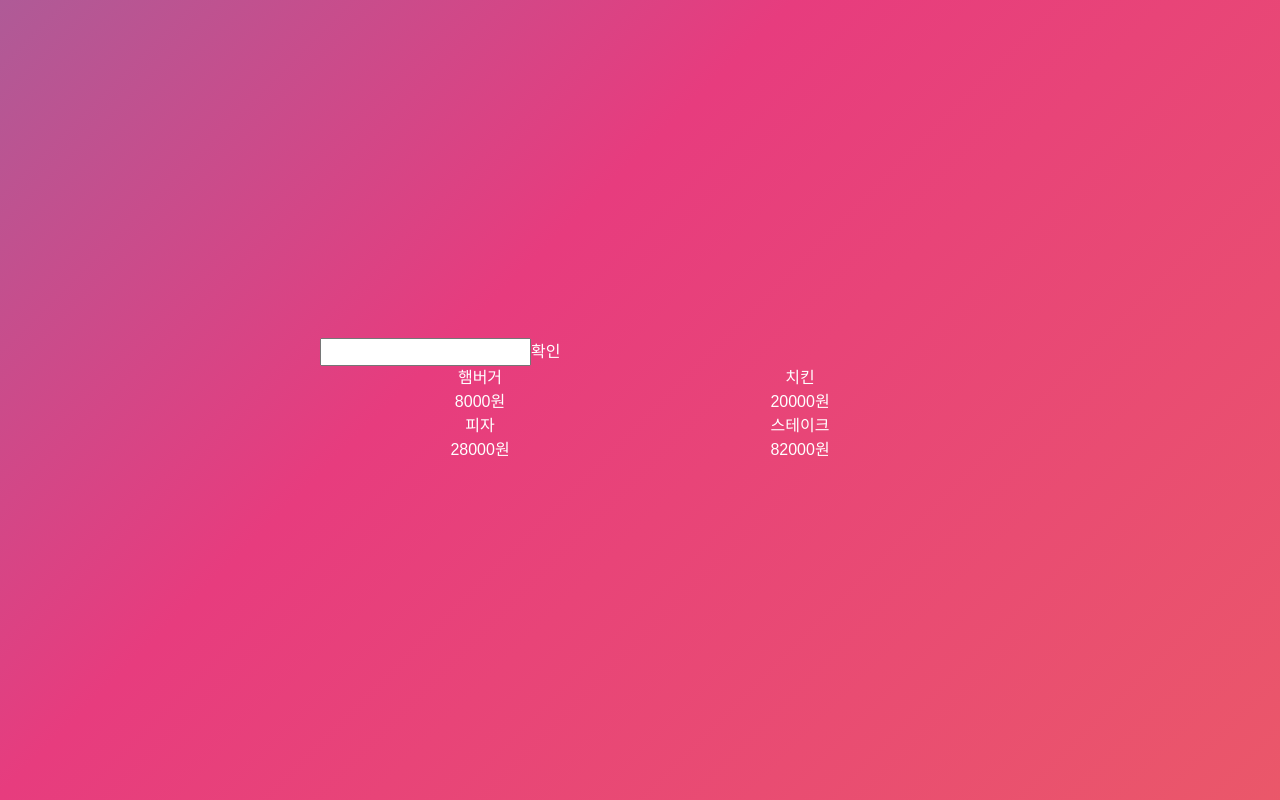
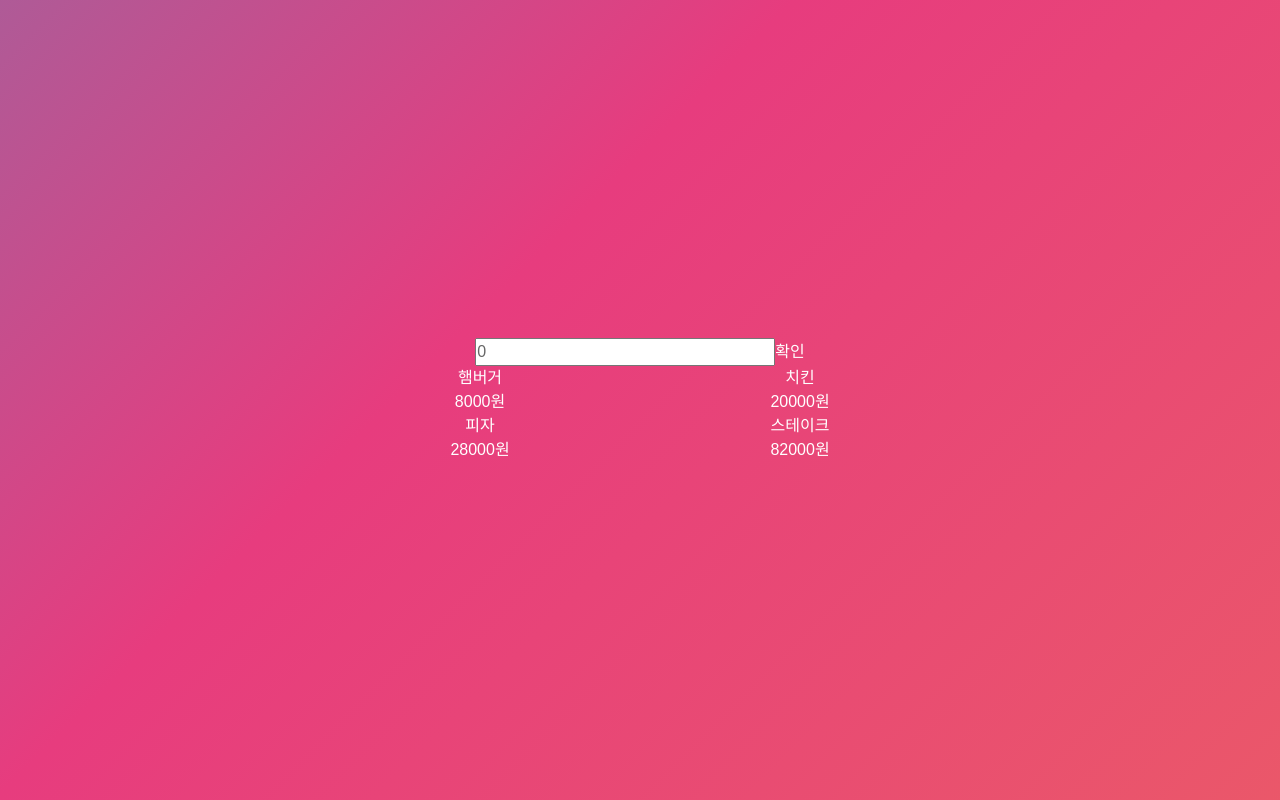
Before and after one commit to mznx13579/tdd-vue, a Vue app: page /time in a window 1280 px wide. Built offline with nearby package versions, Linux system fonts and the light colour scheme; a web font is replaced by a local one.

Commit message:
add: 가격을 입력했을 때 가격 입력창이 사라진다, 가격이 0원이면 경고 알림이 뜬다.

```diff
--- a/src/pages/Time.vue
+++ b/src/pages/Time.vue
@@ -1,8 +1,11 @@
 <template>
   <div class="time">
-    <div class="time__cost">
+    <div v-if="showWarnMessage" class="warn">
+      <p class="warn-message">가격을 입력해주세요.</p>
+    </div>
+    <div v-if="!time" class="time__cost">
       <input v-model.number="cost" class="time__cost--input cost-input" />
-      <button class="cost-button" @click="inputCost">확인</button>
+      <button class="cost-button" @click="inputCost(cost)">확인</button>
     </div>
     <div v-if="!time" class="food-list">
       <div v-for="food in foodList" :key="`food-${food.index}`" class="food" @click="clickFood(food)">
@@ -35,6 +38,7 @@ export default Vue.extend({
     return {
       money: 0 as number,
       cost: 0 as number,
+      showWarnMessage: false as boolean,
       foodList: [
         {
           index: 0,
@@ -83,6 +87,18 @@ export default Vue.extend({
       this.time = this.changeHourMinSec(foodToSecond);
     },
 
+    inputCost(cost: number) {
+      if (cost === 0 || !cost) {
+        this.showWarnMessage = true;
+        setTimeout(() => {
+          this.showWarnMessage = false;
+        }, 2000);
+
+        return;
+      }
+      this.time = this.changeHourMinSec(cost / this.smallestUnit);
+    },
+
     changeHourMinSec(seconds: number): string {
       const hour = seconds / 3600 < 10 ? `0${Math.floor(seconds / 3600)}` : String(Math.floor(seconds / 3600));
       const min =
@@ -93,16 +109,21 @@ export default Vue.extend({
 
       return `${hour}시간 ${min}분 ${sec}초`;
     },
-
-    inputCost(cost: number) {
-      this.time = this.changeHourMinSec(cost);
-    },
   },
 });
 </script>
 
 <style scoped lang="scss">
 .time {
+  .time__cost {
+    display: flex;
+    justify-content: center;
+    align-items: center;
+    &--input {
+      color: #676767;
+      width: 300px;
+    }
+  }
   .food-list {
     display: flex;
     flex-wrap: wrap;
```
Also changed, not shown: .eslintrc.js, 1 other file (tests, documents, lock files or other folders).
